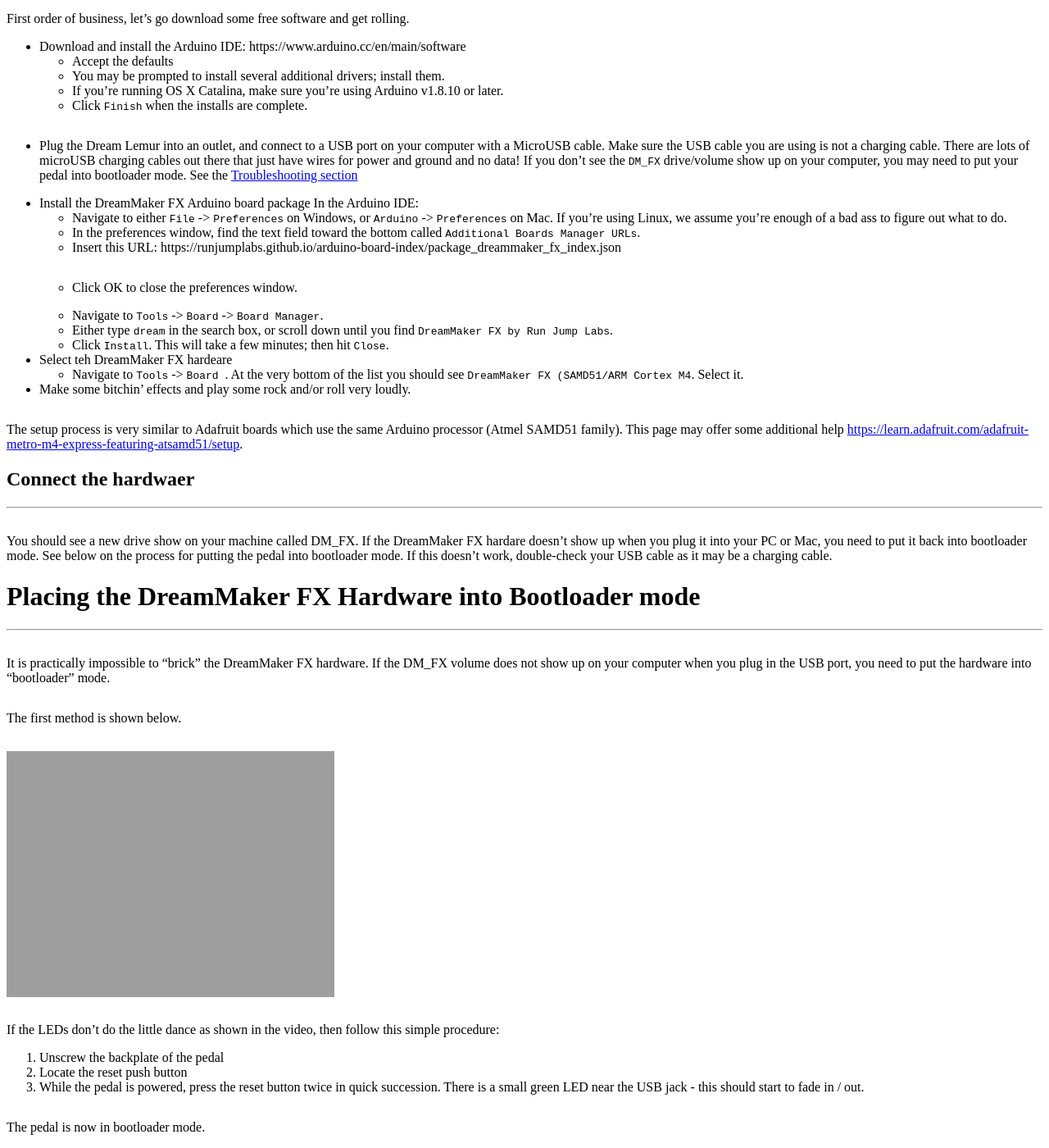
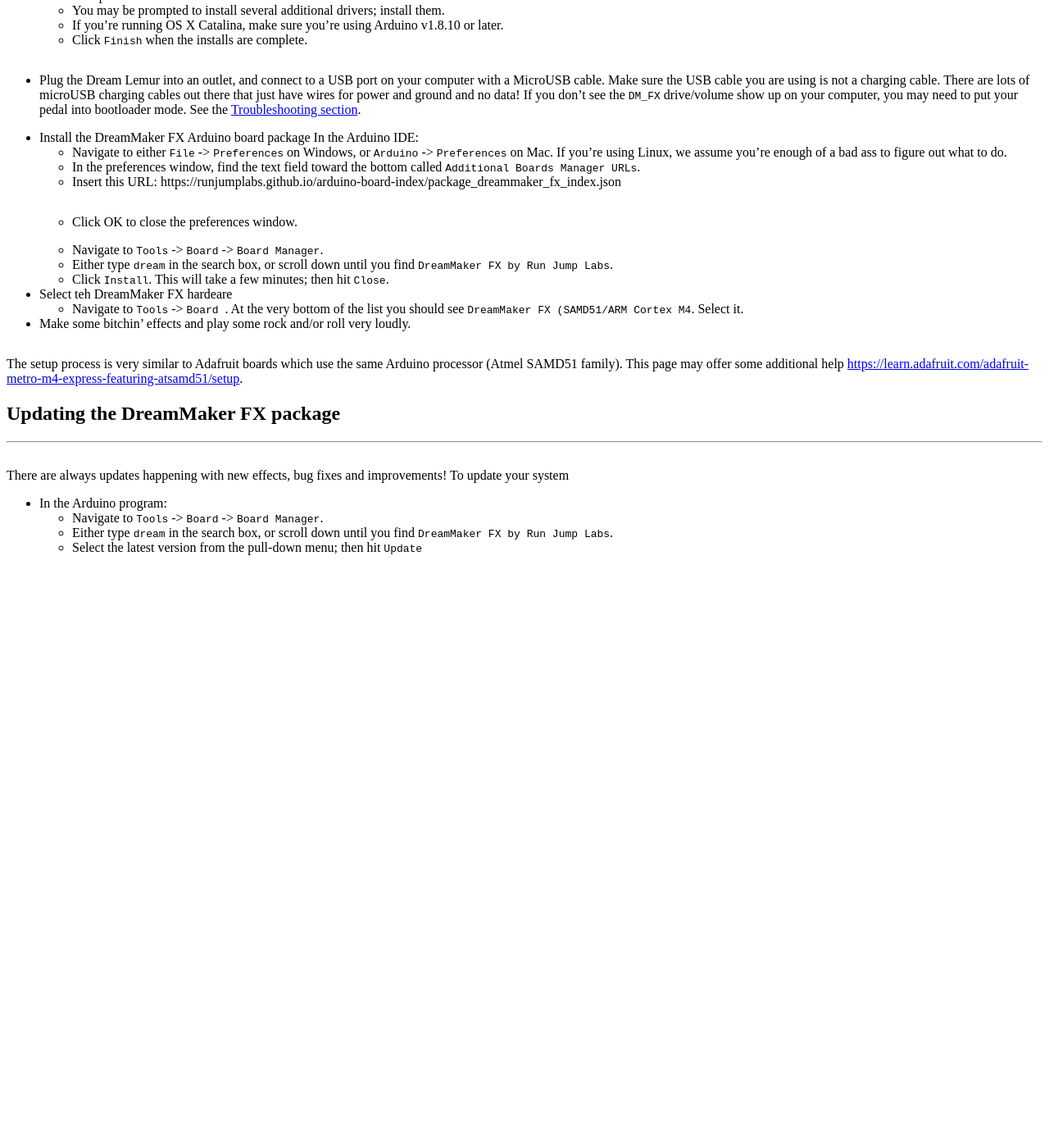
Before and after one commit to runjumplabs/dreammaker_fx, a Jekyll site: the page built from tutorial/install.md, in a window 1280 px wide and 1400 px high, scrolled down 221 px. Shown: the whole window at 82% size. Built offline with Jekyll 4.4.1, drawn with Linux system fonts in a browser that asks for light colours; after the commit the page ends 914 px from its top, so only the background shows below that; some of the changed text lies outside the part shown.

Commit message:
Update install.md

```diff
--- a/tutorial/install.md
+++ b/tutorial/install.md
@@ -3,10 +3,7 @@
 title: Docs
 ---
 
-# First time installation
-------
-
-## Install the Arduino tools
+## First time installation
 ------
 
 The DreamMaker FX hardware currently supports Windows 10, OS X, and probably Linux.  If you're running Windows 7, there are a few additional steps that are required to get the UF2 USB device drivers installed.
@@ -19,7 +16,7 @@
     * If you're running OS X Catalina, make sure you're using Arduino v1.8.10 or later.
     * Click `Finish` when the installs are complete.
 
- * Plug the Dream Lemur into an outlet, and connect to a USB port on your computer with a MicroUSB cable.  Make sure the USB cable you are using is not a charging cable.  There are lots of microUSB charging cables out there that just have wires for power and ground and no data!  If you don't see the `DM_FX` drive/volume show up on your computer, you may need to put your pedal into bootloader mode.  See the [Troubleshooting section](https://www.dreammakerfx.com/troubleshooting)
+ * Plug the Dream Lemur into an outlet, and connect to a USB port on your computer with a MicroUSB cable.  Make sure the USB cable you are using is not a charging cable.  There are lots of microUSB charging cables out there that just have wires for power and ground and no data!  If you don't see the `DM_FX` drive/volume show up on your computer, you may need to put your pedal into bootloader mode.  See the [Troubleshooting section](https://www.dreammakerfx.com/troubleshooting).
 
  * Install the DreamMaker FX Arduino board package In the Arduino IDE:
     * Navigate to either `File` -> `Preferences` on Windows, or `Arduino` -> `Preferences` on Mac. If you're using Linux, we assume you're enough of a bad ass to figure out what to do.
@@ -38,23 +35,11 @@
 
 The setup process is very similar to Adafruit boards which use the same Arduino processor (Atmel SAMD51 family).  This page may offer some additional help [https://learn.adafruit.com/adafruit-metro-m4-express-featuring-atsamd51/setup](https://learn.adafruit.com/adafruit-metro-m4-express-featuring-atsamd51/setup).
 
-## Connect the hardwaer
+## Updating the DreamMaker FX package
 ------
 
-You should see a new drive show on your machine called DM_FX.  If the DreamMaker FX hardare doesn't show up when you plug it into your PC or Mac, you need to put it back into bootloader mode.  See below on the process for putting the pedal into bootloader mode.  If this doesn't work, double-check your USB cable as it may be a charging cable.
-
-
-# Placing the DreamMaker FX Hardware into Bootloader mode
-------
-It is practically impossible to "brick" the DreamMaker FX hardware.  If the DM_FX volume does not show up on your computer when you plug in the USB port, you need to put the hardware into "bootloader" mode.
-
-The first method is shown below.
-
-![Placing DreamMaker FX into bootloader mode](https://runjumplabs.github.io/dreammaker_fx/assets/images/bootloader-1.gif)
-
-If the LEDs don't do the little dance as shown in the video, then follow this simple procedure:
- 1. Unscrew the backplate of the pedal
- 1. Locate the reset push button
- 1. While the pedal is powered, press the reset button twice in quick succession.  There is a small green LED near the USB jack - this should start to  fade in / out.
-
- The pedal is now in bootloader mode.
+There are always updates happening with new effects, bug fixes and improvements!  To update your system
+ * In the Arduino program:
+    * Navigate to `Tools` -> `Board` -> `Board Manager`.
+    * Either type `dream` in the search box, or scroll down until you find `DreamMaker FX by Run Jump Labs`.
+    * Select the latest version from the pull-down menu; then hit `Update`
```
